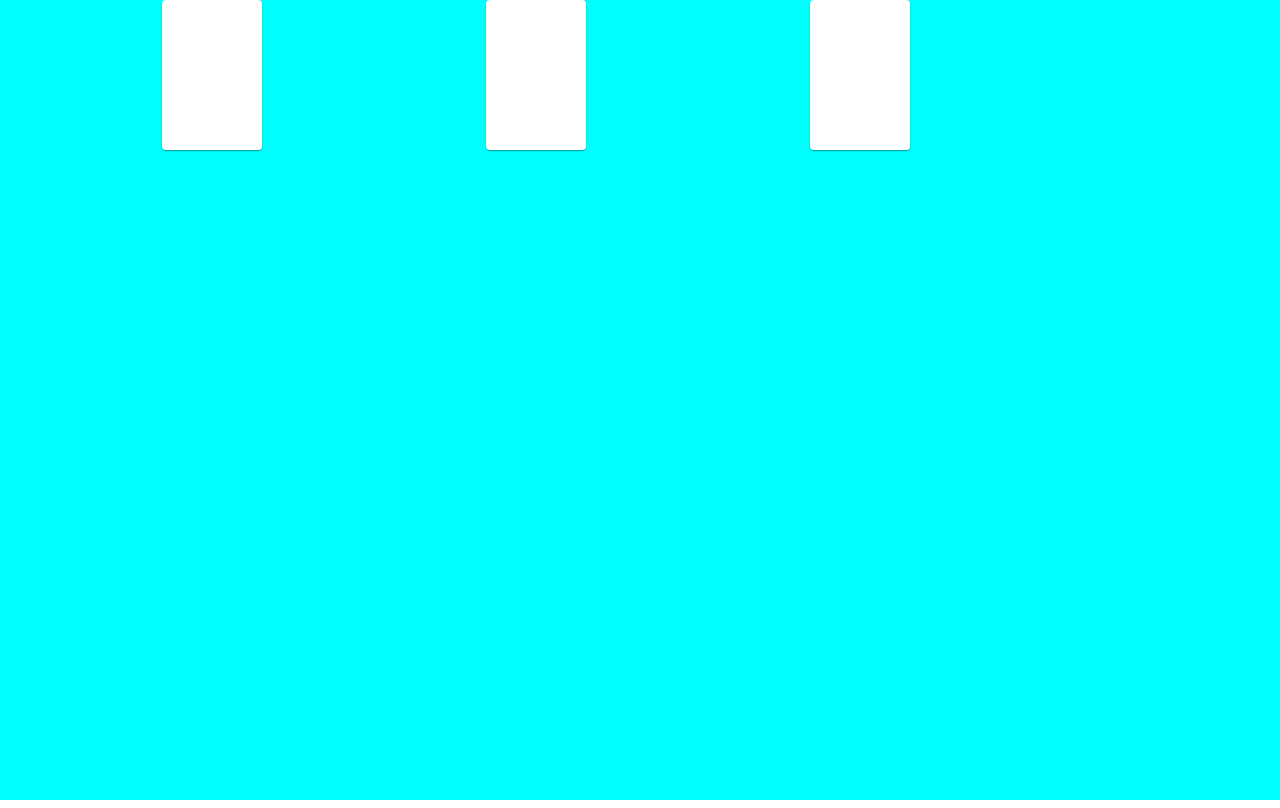
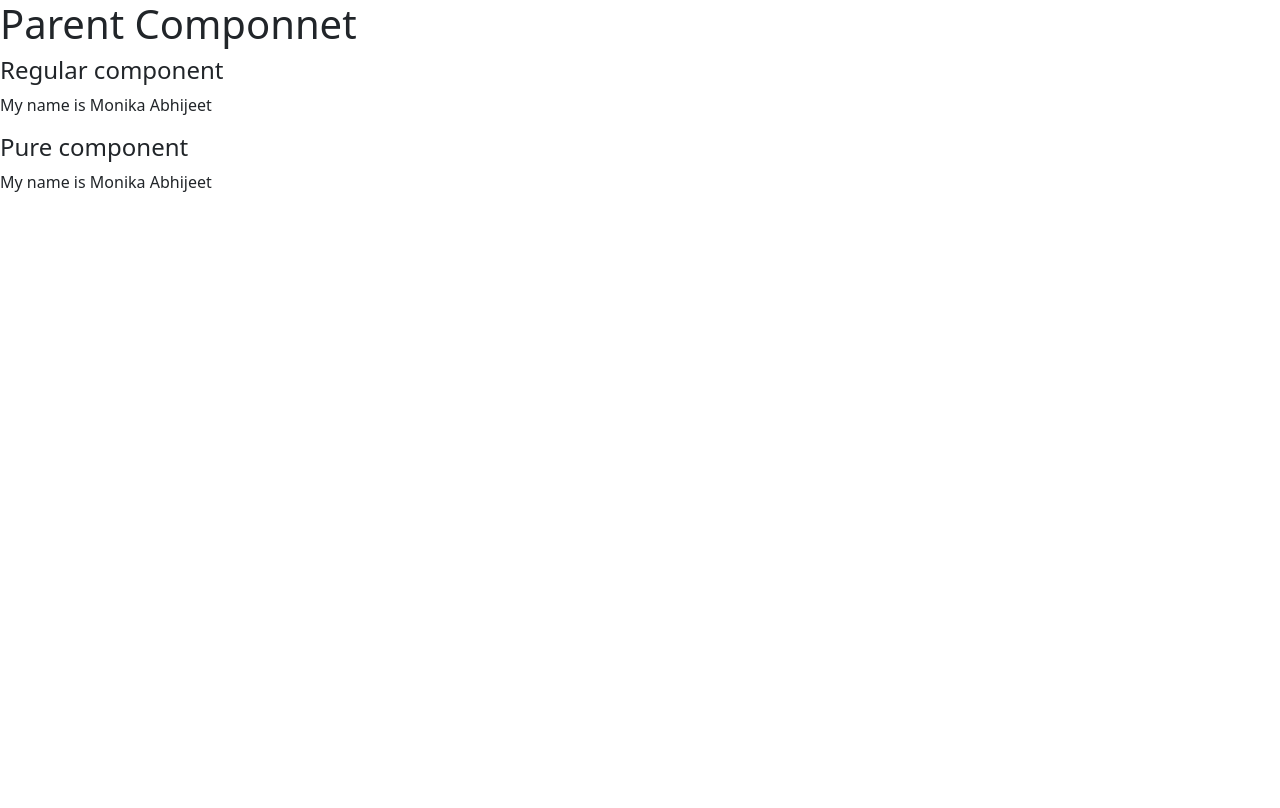
Before and after one commit to Monika-Abhijeet/learn-react, a React (Create React App) app: page / in a window 1280 px wide. Built offline with nearby package versions, Linux system fonts and the light colour scheme.

Commit message:
reg vs pure components

```diff
--- a/src/App.js
+++ b/src/App.js
@@ -20,6 +20,7 @@ import Button from "@material-ui/core/Button";
 import ContainerExample from "./components/Material-ui/Container";
 import GridComponent from "./components/Material-ui/GridComponent";
 import AppBarComponent from "./components/Material-ui/AppBarComponent";
+import ParentComp from "./components/PureComponentDemo/ParentComponent";
 function App() {
   const theme = createTheme({
     palette: {
@@ -33,8 +34,9 @@ function App() {
   });
   return (
     <div className="App">
+      <ParentComp></ParentComp>
       {/* <AppBarComponent></AppBarComponent> */}
-      <GridComponent></GridComponent>
+      {/* <GridComponent></GridComponent> */}
       {/* <ContainerExample></ContainerExample> */}
       {/* <AppExample></AppExample> */}
       {/* <GridComponent></GridComponent> */}
--- a/src/components/Material-ui/materialUi.js
+++ b/src/components/Material-ui/materialUi.js
@@ -24,6 +24,7 @@ function MaterialDesign() {
         <Button endIcon={<DeleteIcon />}>Delete</Button>
         <Button endIcon={<AlarmIcon />}>Set Alarm</Button>
       </ButtonGroup>
+
     </div>
   );
 }
--- /dev/null
+++ b/src/components/PureComponentDemo/ParentComponent.js
@@ -0,0 +1,30 @@
+import React, { Component } from "react";
+import PureComp from "./PureComponent";
+import RegComp from "./RegularComponent";
+
+class ParentComp extends Component {
+  constructor() {
+    super();
+    this.state = {
+      name: "Monika",
+    };
+  }
+  componentDidMount() {
+    setInterval(() => {
+      this.setState({ name: "Monika Abhijeet" });
+    }, 2000);
+  }
+  render() {
+    console.log("-------- Parent Component---------");
+    console.log("Name is", this.state.name);
+    return (
+      <div>
+        <h1>Parent Componnet</h1>
+        <RegComp name={this.state.name}></RegComp>
+        <PureComp name={this.state.name}></PureComp>
+      </div>
+    );
+  }
+}
+
+export default ParentComp;
--- /dev/null
+++ b/src/components/PureComponentDemo/PureComponent.js
@@ -0,0 +1,16 @@
+import React, { PureComponent } from "react";
+
+class PureComp extends PureComponent {
+  render() {
+    console.log("-------- Pure Component---------");
+    console.log("Name is", this.props.name);
+    return (
+      <div>
+        <h4>Pure component</h4>
+        <p> My name is {this.props.name}</p>
+      </div>
+    );
+  }
+}
+
+export default PureComp;
--- /dev/null
+++ b/src/components/PureComponentDemo/RegularComponent.js
@@ -0,0 +1,17 @@
+import React, { Component } from "react";
+
+class RegComp extends Component {
+  render() {
+    console.log("-------- Regular Component---------");
+    console.log("Name is", this.props.name);
+
+    return (
+      <div>
+        <h4>Regular component</h4>
+        <p> My name is {this.props.name}</p>
+      </div>
+    );
+  }
+}
+
+export default RegComp;
```
Also changed, not shown: src/components/stylesheets/test.html (+12 -0 lines).
